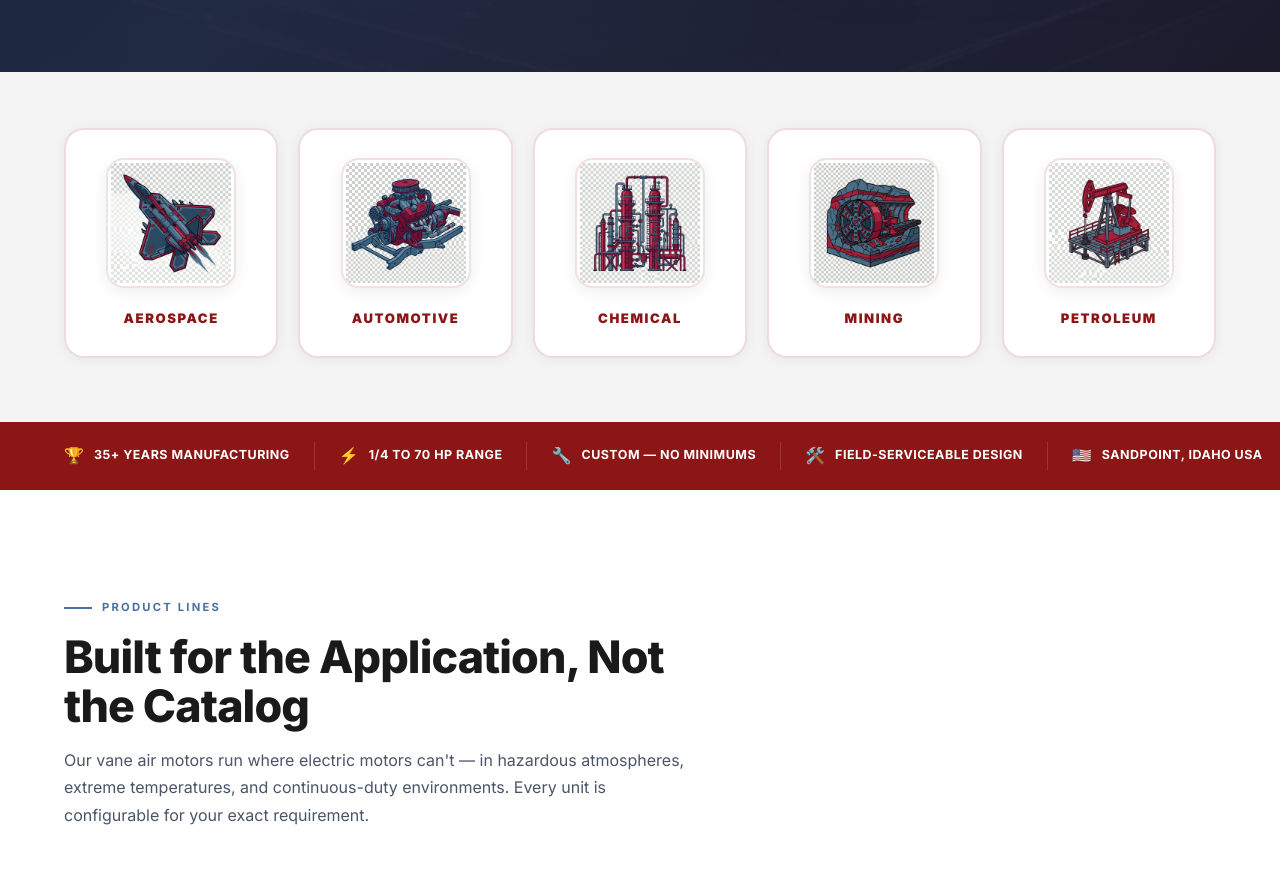
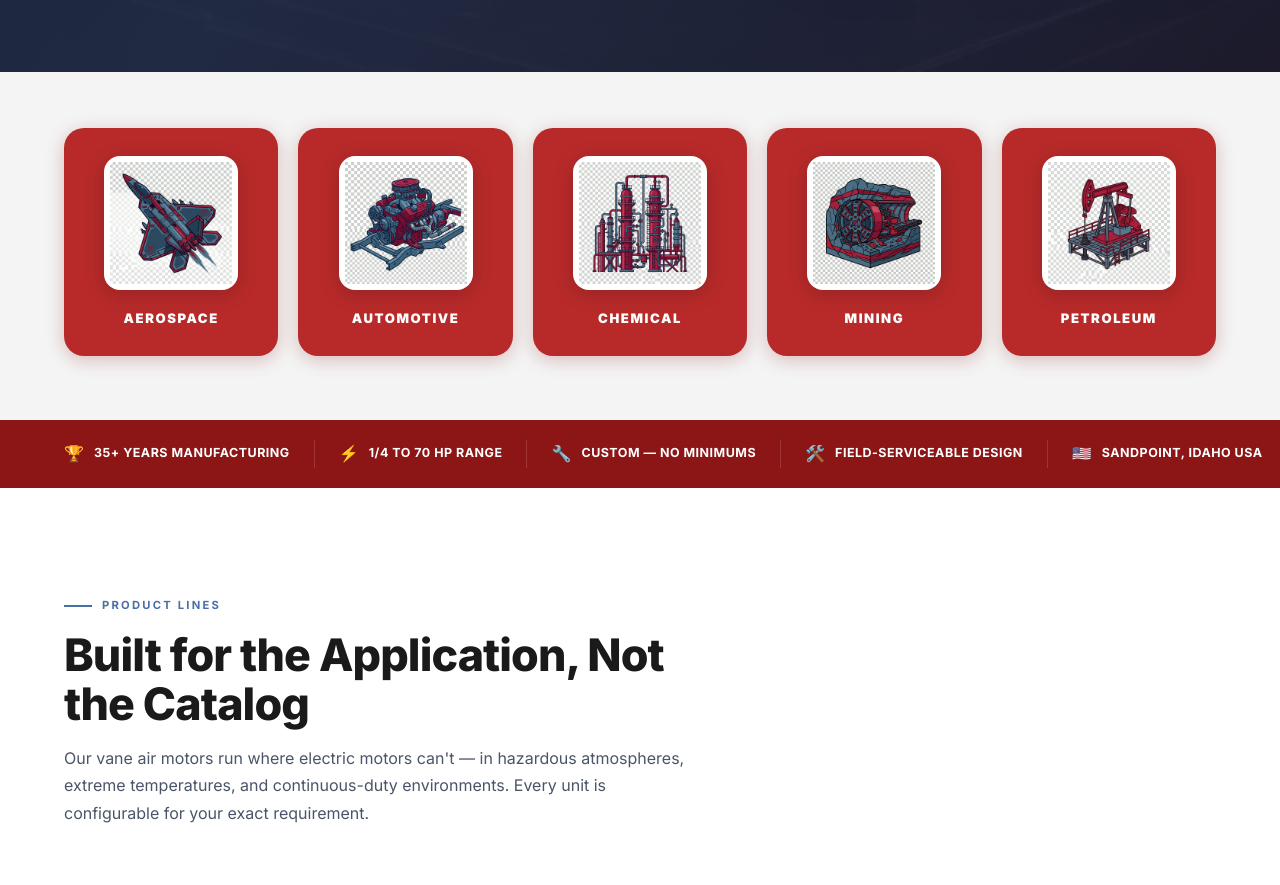
Before and after one commit to Franscale1922/local-websites, a Next.js app in the folder prospects/psi-automation/site/: page / in a window 1280 px wide. Shown: the part 900-1785 px from the top of the page. Built offline with nearby package versions, Linux system fonts and the light colour scheme.

Commit message:
PSI: Crimson card exterior, white inner frame, white labels, fix checkerboard

```diff
--- a/prospects/psi-automation/site/src/app/globals.css
+++ b/prospects/psi-automation/site/src/app/globals.css
@@ -632,8 +632,8 @@ p  { max-width: 70ch; line-height: 1.7; }
   margin: 0 auto;
 }
 .audience-item {
-  background: white;
-  border: 2.5px solid rgba(140,21,21,0.15);
+  background: #B82A2A;               /* Lighter crimson — dark enough for white text */
+  border: none;
   border-radius: 20px;
   display: flex;
   flex-direction: column;
@@ -642,59 +642,55 @@ p  { max-width: 70ch; line-height: 1.7; }
   cursor: pointer;
   transition: all 0.3s cubic-bezier(0.4, 0, 0.2, 1);
   text-decoration: none;
-  color: var(--text-primary);
-  box-shadow: 0 2px 14px rgba(0,0,0,0.06);
+  color: white;
+  box-shadow: 0 4px 18px rgba(140,21,21,0.25);
 }
 .audience-item:hover {
-  background: var(--crimson);
-  border-color: var(--crimson);
+  background: var(--crimson);        /* Full brand crimson on hover */
   transform: translateY(-8px);
-  box-shadow: 0 20px 48px rgba(140,21,21,0.35);
+  box-shadow: 0 20px 52px rgba(140,21,21,0.45);
 }
 
 /* White icon frame — sits inside the colored card */
 .audience-icon-wrap {
-  width: 130px; height: 130px;         /* Large bold frame */
+  width: 134px; height: 134px;
   background: white;
-  border: 2.5px solid rgba(140,21,21,0.12);
-  border-radius: 18px;
+  border: none;
+  border-radius: 16px;
   display: flex;
   align-items: center;
   justify-content: center;
-  margin-bottom: 20px;
+  margin-bottom: 18px;
   transition: all 0.3s cubic-bezier(0.4, 0, 0.2, 1);
-  box-shadow: 0 4px 16px rgba(0,0,0,0.07), inset 0 1px 0 rgba(255,255,255,0.8);
+  box-shadow: 0 4px 20px rgba(0,0,0,0.18);
   overflow: hidden;
 }
 .audience-item:hover .audience-icon-wrap {
-  background: rgba(255,255,255,0.97);  /* Stays white inside — pops on crimson */
-  border-color: rgba(255,255,255,0.6);
-  box-shadow: 0 8px 32px rgba(0,0,0,0.2), 0 0 0 4px rgba(255,255,255,0.25);
-  transform: scale(1.04);
+  box-shadow: 0 8px 32px rgba(0,0,0,0.28), 0 0 0 3px rgba(255,255,255,0.35);
+  transform: scale(1.04) translateY(-2px);
 }
 
-/* Icon image — large, fills the white frame */
+/* Icon image — mix-blend-mode:multiply eliminates grey checkerboard on white frame */
 .audience-icon-img {
-  width: 120px; height: 120px;         /* Fills 130px frame, slightly oversized */
+  width: 122px; height: 122px;
   object-fit: contain;
   transition: transform 0.3s cubic-bezier(0.4, 0, 0.2, 1);
-  background-color: white;             /* Kills checkerboard on transparent PNGs */
+  mix-blend-mode: multiply;          /* Grey checkerboard → blends away on white */
 }
 .audience-item:hover .audience-icon-img {
   transform: scale(1.08);
-  filter: drop-shadow(0 4px 6px rgba(0,0,0,0.15));
+  mix-blend-mode: multiply;
 }
 
-/* Label */
+/* Label — white always on the colored card */
 .audience-label {
   font-size: 0.82rem;
   font-weight: 900;
-  color: var(--crimson);
+  color: white;
   text-transform: uppercase;
   letter-spacing: 0.12em;
-  transition: color 0.25s ease;
 }
-.audience-item:hover .audience-label { color: rgba(255,255,255,0.95); }
+
 
 
 /* ── PRODUCT CARDS ───────────────────────────────────────── */
```
